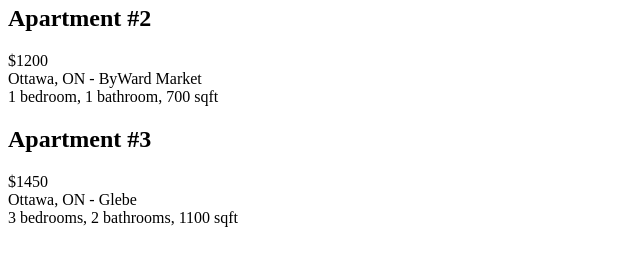
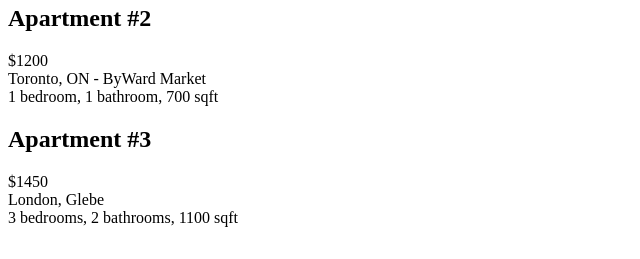
Before and after one commit to narkov/realestate-test, a plain HTML site: page index.html in a window 1280 px wide. Shown: the part 182-441 px from the top of the page, 0-640 px from the left. Drawn offline with Linux system fonts and the light colour scheme.

Commit message:
Update index.html

```diff
--- a/index.html
+++ b/index.html
@@ -12,14 +12,14 @@
     <div class="item">
       <h2>Apartment #2</h2>
       <span class="price">$1200</span>
-      <div class="location">Ottawa, ON - ByWard Market</div>
+      <div class="location">Toronto, ON - ByWard Market</div>
       <div class="description">1 bedroom, 1 bathroom, 700 sqft</div>
     </div>
 
     <div class="item">
       <h2>Apartment #3</h2>
       <span class="price">$1450</span>
-      <div class="location">Ottawa, ON - Glebe</div>
+      <div class="location">London, Glebe</div>
       <div class="description">3 bedrooms, 2 bathrooms, 1100 sqft</div>
     </div>
 
```
